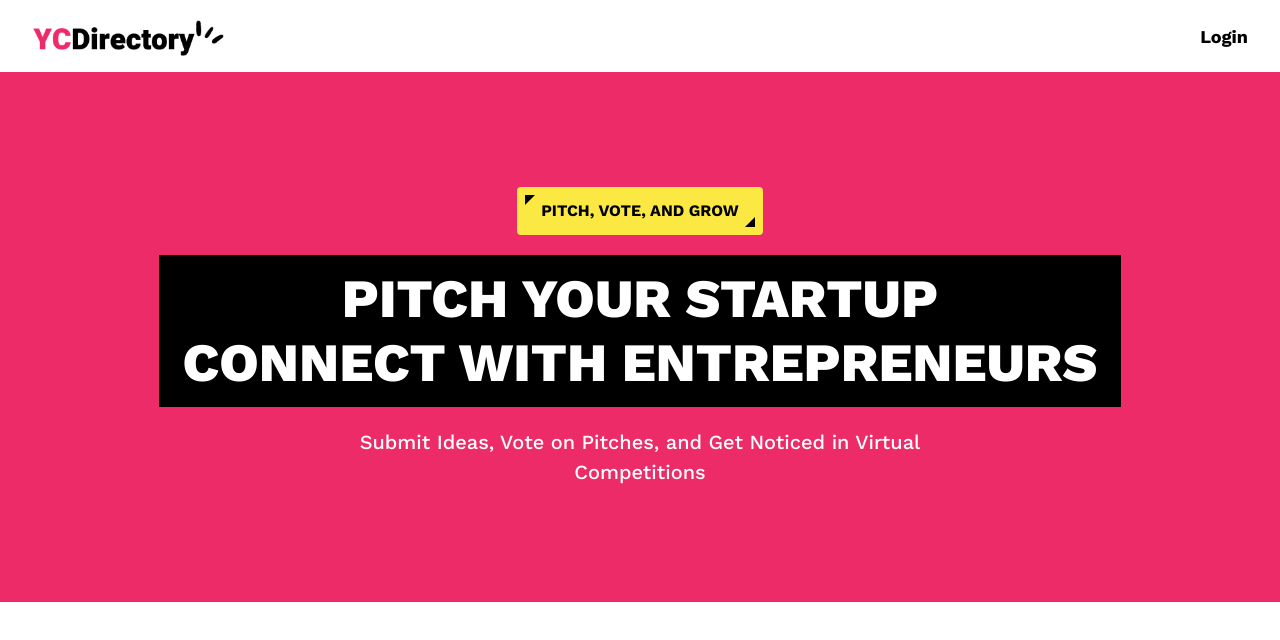
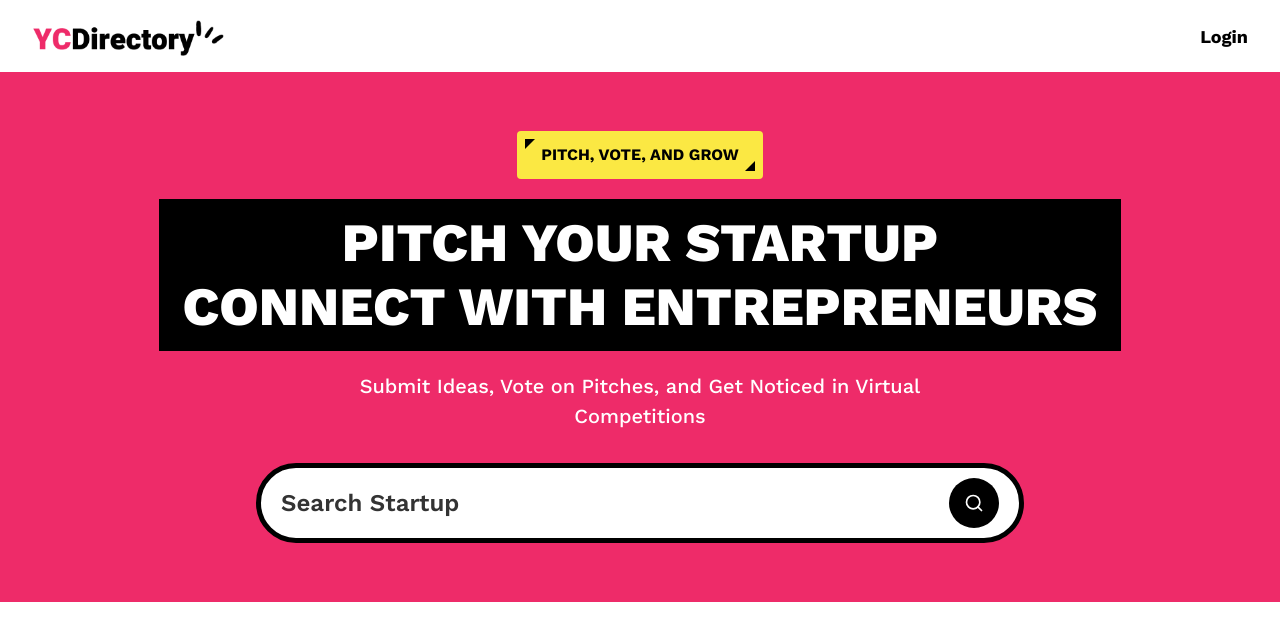
Before and after one commit to Bouaabdellah/startup_platform, a Next.js app: page / in a window 1280 px wide. Shown: the top 640 px of the page. Built offline with nearby package versions, Linux system fonts and the light colour scheme; no server answers.

Commit message:
make search form also set form button

```diff
--- a/app/(root)/page.tsx
+++ b/app/(root)/page.tsx
@@ -1,9 +1,10 @@
+import SearchForm from "@/components/ui/SearchForm";
 
+export default async function Home({searchParams} : {searchParams : Promise<{query? : string}>}) {
+  const query = (await searchParams).query;
 
-export default function Home() {
   return (
-    <div className="pink_container">
-      <section className="flex flex-col items-center">
+      <section className="pink_container flex flex-col items-center">
         <div className="tag">
           pitch, vote, and grow
         </div>
@@ -15,7 +16,7 @@
         <p className="sub-heading">
           Submit Ideas, Vote on Pitches, and Get Noticed in Virtual Competitions
         </p>
+        <SearchForm query={query}/>
       </section>
-    </div>
   );
 }
--- a/app/globals.css
+++ b/app/globals.css
@@ -120,7 +120,7 @@
 
     /* searchform */
     .search-form {
-        @apply max-w-3xl w-full min-h-[80px] bg-white border-[5px] border-black rounded-[80px] text-[24px] mt-8 px-5 flex flex-row items-center gap-5;
+        @apply max-w-3xl w-full min-h-[80px] bg-white border-[5px] border-black rounded-[80px] text-[24px] mt-8 px-5 flex flex-row items-center gap-2 sm:gap-3;
     }
 
     .search-input {
@@ -128,7 +128,7 @@
     }
 
     .search-btn {
-        @apply size-[50px] rounded-full bg-black flex justify-center items-center !important;
+        @apply size-[35px] sm:size-[50px] rounded-full bg-black flex justify-center items-center !important;
     }
 
     /* startupcard */
--- /dev/null
+++ b/components/ui/SearchForm.tsx
@@ -0,0 +1,19 @@
+import Form from 'next/form';
+import SearchFromReset from './SearchFromReset';
+import { Search } from 'lucide-react';
+
+const SearchForm = ({query} : {query? : string}) => {
+  return (
+    <Form action="/" scroll={false} className='search-form'>
+      <input type="text" name="query" placeholder='Search Startup' className='search-input'/>
+      {query &&
+      <SearchFromReset/>
+      }
+      <button type='submit' className='search-btn text-white'>
+        <Search className='size-5'/>
+      </button>
+    </Form>
+  )
+}
+
+export default SearchForm
--- /dev/null
+++ b/components/ui/SearchFromReset.tsx
@@ -0,0 +1,18 @@
+"use client";
+
+import { X } from "lucide-react";
+
+const SearchFromReset = () => {
+  const setForm = () => {
+    const form = document.querySelector(".search-form") as HTMLFormElement;
+    if (form) form.reset();
+  }
+
+  return (
+    <button className="search-btn text-white" onClick={setForm}>
+     <X className="size-5"/>
+    </button>
+  )
+}
+
+export default SearchFromReset
--- /dev/null
+++ b/components/ui/button.tsx
@@ -0,0 +1,57 @@
+import * as React from "react"
+import { Slot } from "@radix-ui/react-slot"
+import { cva, type VariantProps } from "class-variance-authority"
+
+import { cn } from "@/lib/utils"
+
+const buttonVariants = cva(
+  "inline-flex items-center justify-center gap-2 whitespace-nowrap rounded-md text-sm font-medium transition-colors focus-visible:outline-none focus-visible:ring-1 focus-visible:ring-ring disabled:pointer-events-none disabled:opacity-50 [&_svg]:pointer-events-none [&_svg]:size-4 [&_svg]:shrink-0",
+  {
+    variants: {
+      variant: {
+        default:
+          "bg-primary text-primary-foreground shadow hover:bg-primary/90",
+        destructive:
+          "bg-destructive text-destructive-foreground shadow-sm hover:bg-destructive/90",
+        outline:
+          "border border-input bg-background shadow-sm hover:bg-accent hover:text-accent-foreground",
+        secondary:
+          "bg-secondary text-secondary-foreground shadow-sm hover:bg-secondary/80",
+        ghost: "hover:bg-accent hover:text-accent-foreground",
+        link: "text-primary underline-offset-4 hover:underline",
+      },
+      size: {
+        default: "h-9 px-4 py-2",
+        sm: "h-8 rounded-md px-3 text-xs",
+        lg: "h-10 rounded-md px-8",
+        icon: "h-9 w-9",
+      },
+    },
+    defaultVariants: {
+      variant: "default",
+      size: "default",
+    },
+  }
+)
+
+export interface ButtonProps
+  extends React.ButtonHTMLAttributes<HTMLButtonElement>,
+    VariantProps<typeof buttonVariants> {
+  asChild?: boolean
+}
+
+const Button = React.forwardRef<HTMLButtonElement, ButtonProps>(
+  ({ className, variant, size, asChild = false, ...props }, ref) => {
+    const Comp = asChild ? Slot : "button"
+    return (
+      <Comp
+        className={cn(buttonVariants({ variant, size, className }))}
+        ref={ref}
+        {...props}
+      />
+    )
+  }
+)
+Button.displayName = "Button"
+
+export { Button, buttonVariants }
--- a/package.json
+++ b/package.json
@@ -14,6 +14,7 @@
     "react-dom": "$react-dom"
   },
   "dependencies": {
+    "@radix-ui/react-slot": "^1.2.3",
     "@tailwindcss/typography": "^0.5.16",
     "autoprefixer": "^10.4.21",
     "class-variance-authority": "^0.7.1",
```
Also changed, not shown: 1 other file (tests, documents, lock files or other folders).
